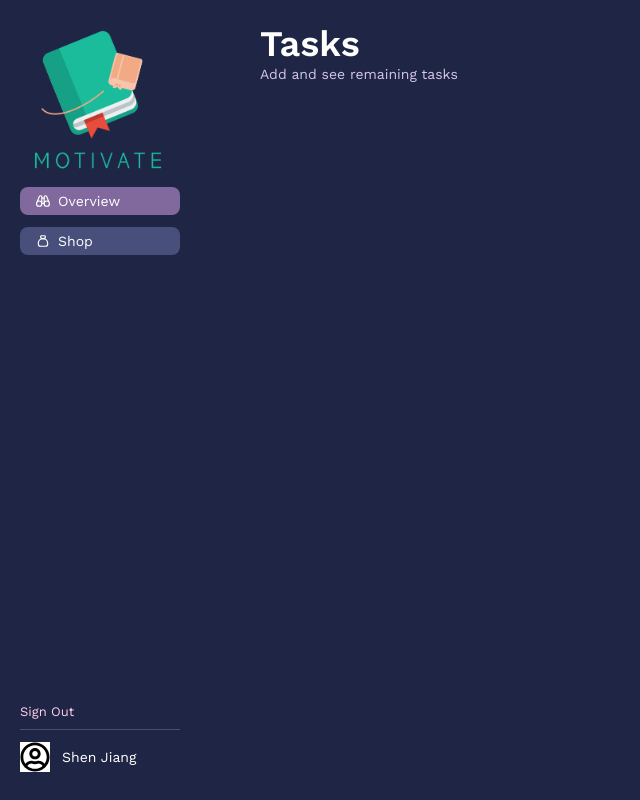
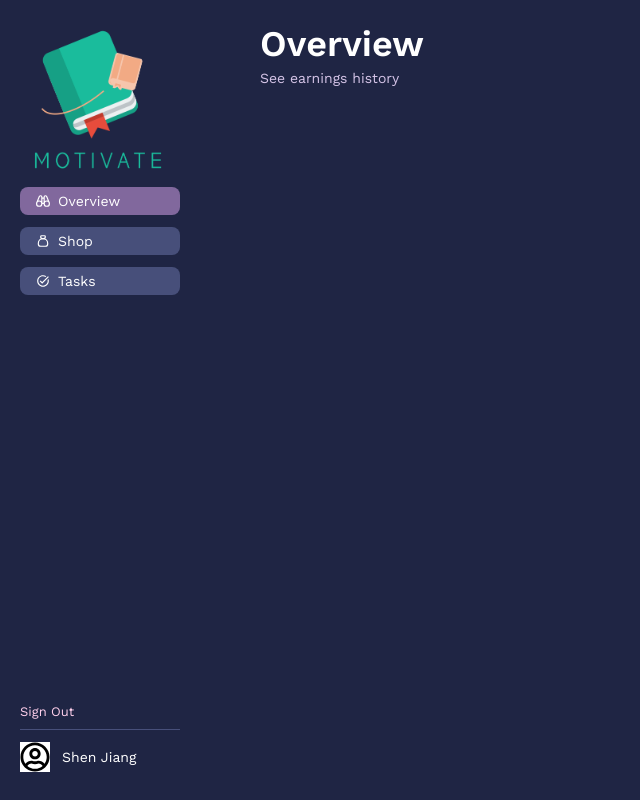
Before and after one commit to Shen-SLJ/study_motivator, a Next.js app: page /overview in a window 1280 px wide. Shown: the whole page, without its empty margins (0-640 px from the left). Built offline with nearby package versions, Linux system fonts and the light colour scheme.

Commit message:
feat: create new task page, and moved contents of overview page to it

```diff
--- a/app/(main)/overview/page.tsx
+++ b/app/(main)/overview/page.tsx
@@ -1,9 +1,10 @@
+import TaskTable from "@/app/ui/main/overview/task-table";
 
 export default function Overview() {
   return (
     <div className="p-6 ml-6">
-      <h1 className="text-white text-4xl font-semibold">Tasks</h1>
-      <p className="text-[#D6C5E8] text-sm">Add and see remaining tasks</p>
+      <h1 className="text-white text-4xl font-semibold mb-1">Overview</h1>
+      <p className="text-[#D6C5E8] text-sm mb-8">See earnings history</p>
     </div>
   );
 }
--- a/app/(main)/shop/page.tsx
+++ b/app/(main)/shop/page.tsx
@@ -2,7 +2,8 @@
 export default function Shop() {
   return (
     <div className="p-6 ml-6">
-      <h1 className="text-white text-4xl font-semibold">Shop</h1>
+      <h1 className="text-white text-4xl font-semibold mb-1">Shop</h1>
+      <p className="text-[#D6C5E8] text-sm mb-8">Spend coins for guilt-free free time</p>
     </div>
   );
 }
--- /dev/null
+++ b/app/(main)/tasks/page.tsx
@@ -0,0 +1,11 @@
+import TaskTable from "@/app/ui/main/overview/task-table";
+
+export default function Tasks() {
+  return (
+    <div className="p-6 ml-6">
+      <h1 className="text-white text-4xl font-semibold mb-1">Tasks</h1>
+      <p className="text-[#D6C5E8] text-sm mb-8">Add and see remaining tasks</p>
+      <TaskTable />
+    </div>
+  );
+}
--- a/app/ui/main/nav-links.tsx
+++ b/app/ui/main/nav-links.tsx
@@ -4,6 +4,7 @@ import clsx from "clsx";
 import Link from "next/link";
 import { usePathname } from "next/navigation";
 import { GrOverview } from "react-icons/gr";
+import { MdOutlineTaskAlt } from "react-icons/md";
 import { TbMoneybag } from "react-icons/tb";
 
 interface NavLink {
@@ -15,6 +16,7 @@ interface NavLink {
 const links: Array<NavLink> = [
   { name: "Overview", href: "/overview", icon: <GrOverview /> },
   { name: "Shop", href: "/shop", icon: <TbMoneybag /> },
+  { name: "Tasks", href: "/tasks", icon: <MdOutlineTaskAlt /> }
 ];
 
 export default function NavLinks() {
```
